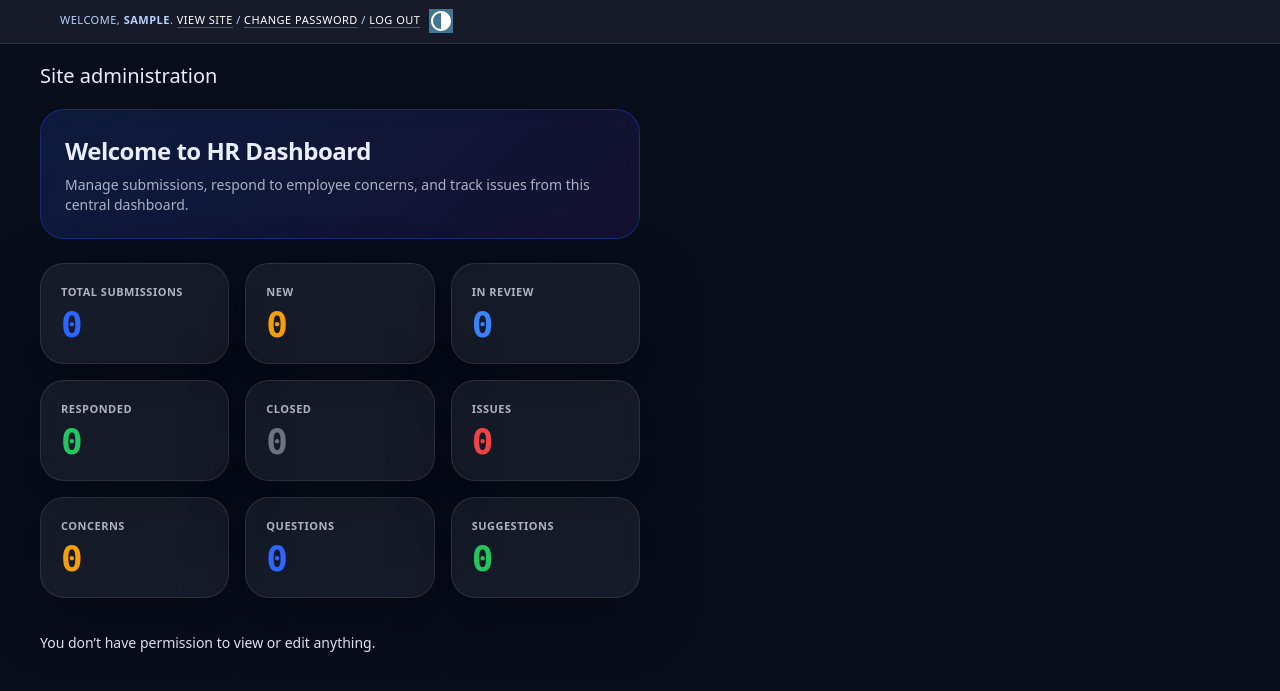
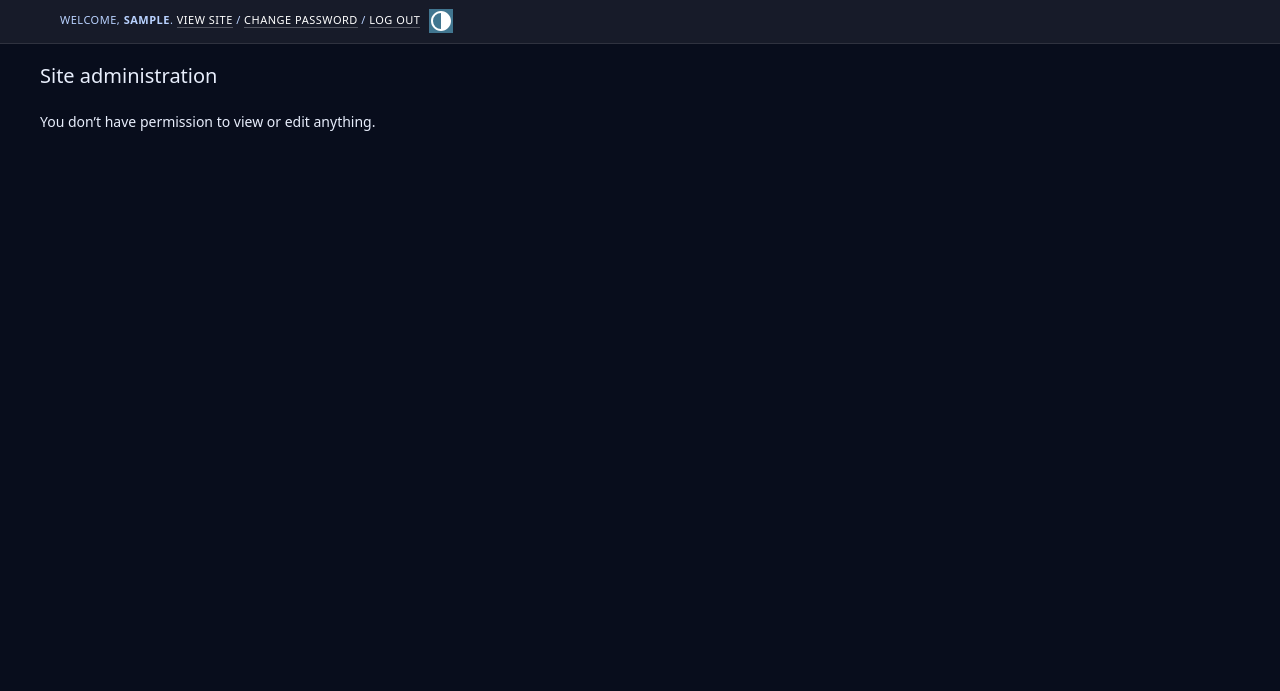
Before and after one commit to gaggame1010-arch/employee-feedback-platform, a Django app: page /admin/ in a window 1280 px wide. Shown: the top 691 px of the page. Run offline with Django 5.2, Linux system fonts and the light colour scheme; the visitor is signed in with stand-in values (Sample User, id 1).

Commit message:
Remove admin dashboard
Drop the custom dashboard blocks to show only default admin modules.

```diff
--- a/templates/admin/index.html
+++ b/templates/admin/index.html
@@ -391,79 +391,6 @@
 {% endblock %}
 
 {% block content %}
-  <div class="dashboard-welcome">
-    <h1>Welcome to HR Dashboard</h1>
-    <p>Manage submissions, respond to employee concerns, and track issues from this central dashboard.</p>
-  </div>
-
-  <div class="dashboard-stats">
-    <a href="/admin/submissions/submission/" class="stat-card">
-      <h3>Total Submissions</h3>
-      <p class="number">{{ total_submissions|default:0 }}</p>
-    </a>
-
-    <a href="/admin/submissions/submission/?status=NEW" class="stat-card new">
-      <h3>New</h3>
-      <p class="number">{{ new_submissions|default:0 }}</p>
-    </a>
-
-    <a href="/admin/submissions/submission/?status=IN_REVIEW" class="stat-card in-review">
-      <h3>In Review</h3>
-      <p class="number">{{ in_review|default:0 }}</p>
-    </a>
-
-    <a href="/admin/submissions/submission/?status=RESPONDED" class="stat-card responded">
-      <h3>Responded</h3>
-      <p class="number">{{ responded|default:0 }}</p>
-    </a>
-
-    <a href="/admin/submissions/submission/?status=CLOSED" class="stat-card closed">
-      <h3>Closed</h3>
-      <p class="number">{{ closed|default:0 }}</p>
-    </a>
-
-    <a href="/admin/submissions/submission/?type=ISSUE" class="stat-card issue">
-      <h3>Issues</h3>
-      <p class="number">{{ issues|default:0 }}</p>
-    </a>
-
-    <a href="/admin/submissions/submission/?type=CONCERN" class="stat-card concern">
-      <h3>Concerns</h3>
-      <p class="number">{{ concerns|default:0 }}</p>
-    </a>
-
-    <a href="/admin/submissions/submission/?type=QUESTION" class="stat-card question">
-      <h3>Questions</h3>
-      <p class="number">{{ questions|default:0 }}</p>
-    </a>
-
-    <a href="/admin/submissions/submission/?type=SUGGESTION" class="stat-card suggestion">
-      <h3>Suggestions</h3>
-      <p class="number">{{ suggestions|default:0 }}</p>
-    </a>
-  </div>
-
-  {% if recent_submissions %}
-    <div class="module recent-activity">
-      <h2>Recent Submissions</h2>
-      <div style="display: flex; flex-direction: column; gap: 8px;">
-        {% for submission in recent_submissions %}
-          <div class="activity-item {% if submission.status == 'NEW' %}new{% elif submission.status == 'RESPONDED' %}responded{% endif %}">
-            <div style="flex: 1;">
-              <strong style="color: #e8eefc;">{{ submission.receipt_code }}</strong>
-              <span style="color: rgba(232,238,252,.72); margin-left: 8px;">{{ submission.title|truncatewords:8 }}</span>
-            </div>
-            <div style="display: flex; gap: 8px; align-items: center;">
-              <span style="padding: 4px 10px; border-radius: 16px; background: rgba(44,102,255,.2); color: #2c66ff; font-size: 11px; font-weight: 700;">{{ submission.get_type_display }}</span>
-              <span style="padding: 4px 10px; border-radius: 16px; background: rgba(245,158,11,.2); color: #f59e0b; font-size: 11px; font-weight: 700;">{{ submission.get_status_display }}</span>
-              <a href="/admin/submissions/submission/{{ submission.id }}/change/" style="color: #2c66ff; font-weight: 700; text-decoration: none;">View →</a>
-            </div>
-          </div>
-        {% endfor %}
-      </div>
-    </div>
-  {% endif %}
-
   {{ block.super }}
 {% endblock %}
 
```
